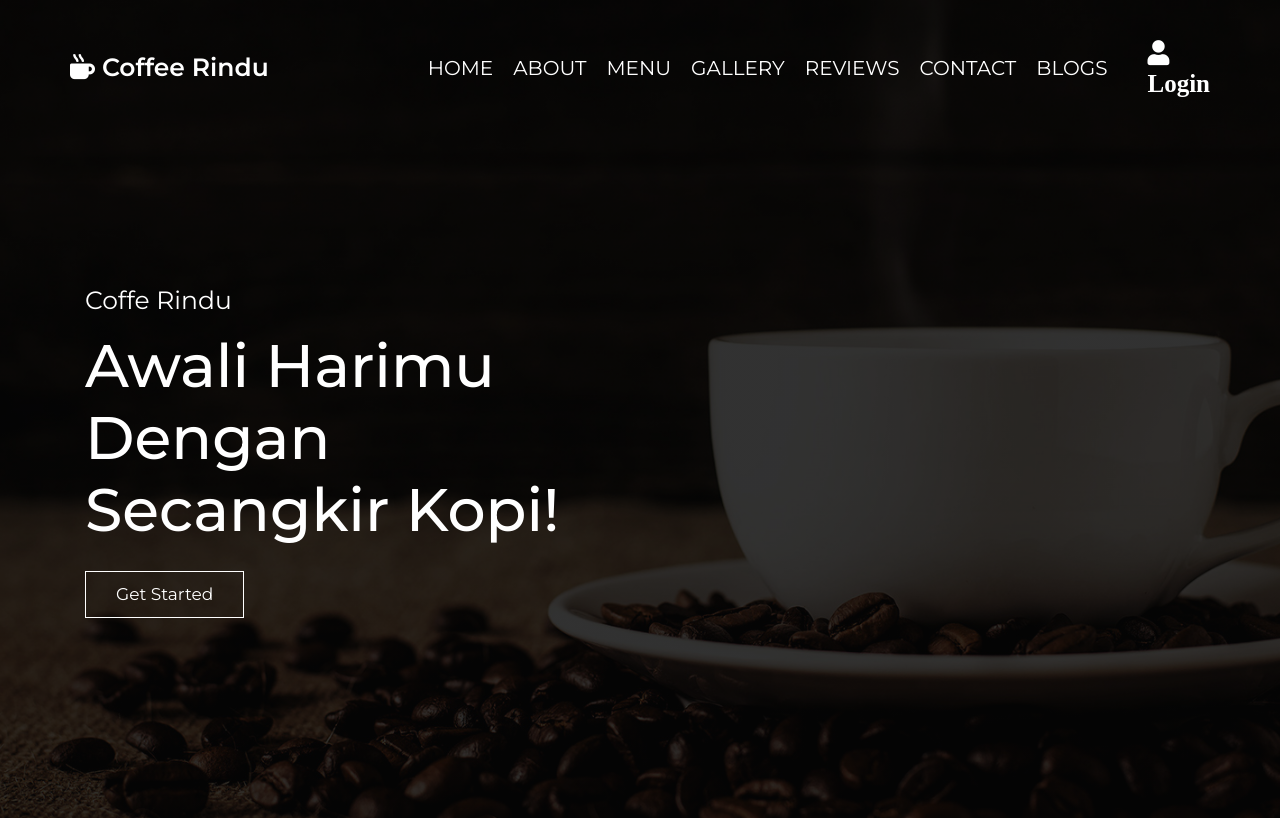
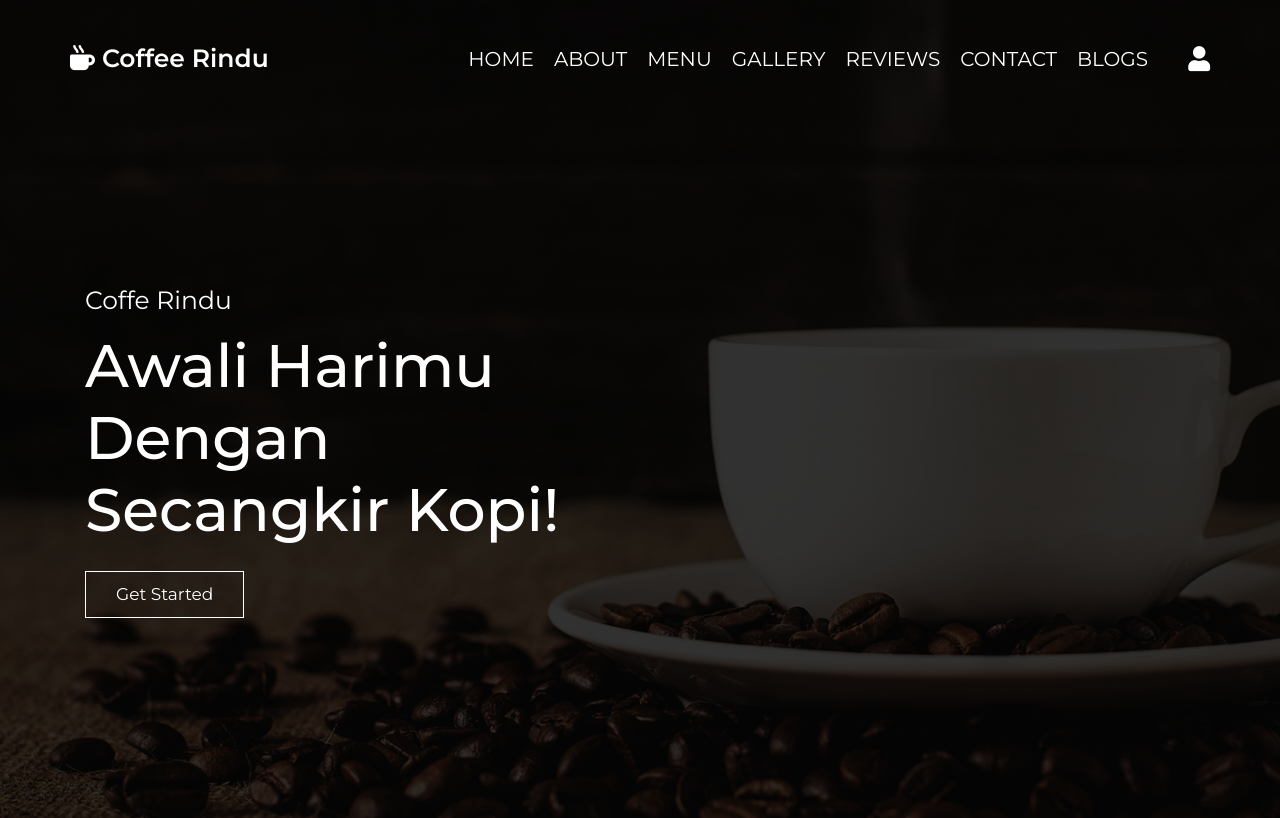
Before and after one commit to dozkycrz/coffe-shop, a plain HTML site: page index.html in a window 1280 px wide. Shown: the top 818 px of the page. Drawn offline with nearby package versions, Linux system fonts and the light colour scheme.

Commit message:
Update index.html

```diff
--- a/index.html
+++ b/index.html
@@ -41,7 +41,7 @@
 
          <div class="icons">
             <div id="menu-btn" class="fas fa-bars"></div>
-            <div id="login-btn" class="fas fa-user"><h4></h4> Login</div>
+            <div id="login-btn" class="fas fa-user"></div>
          </div>
 
       </div>
```
